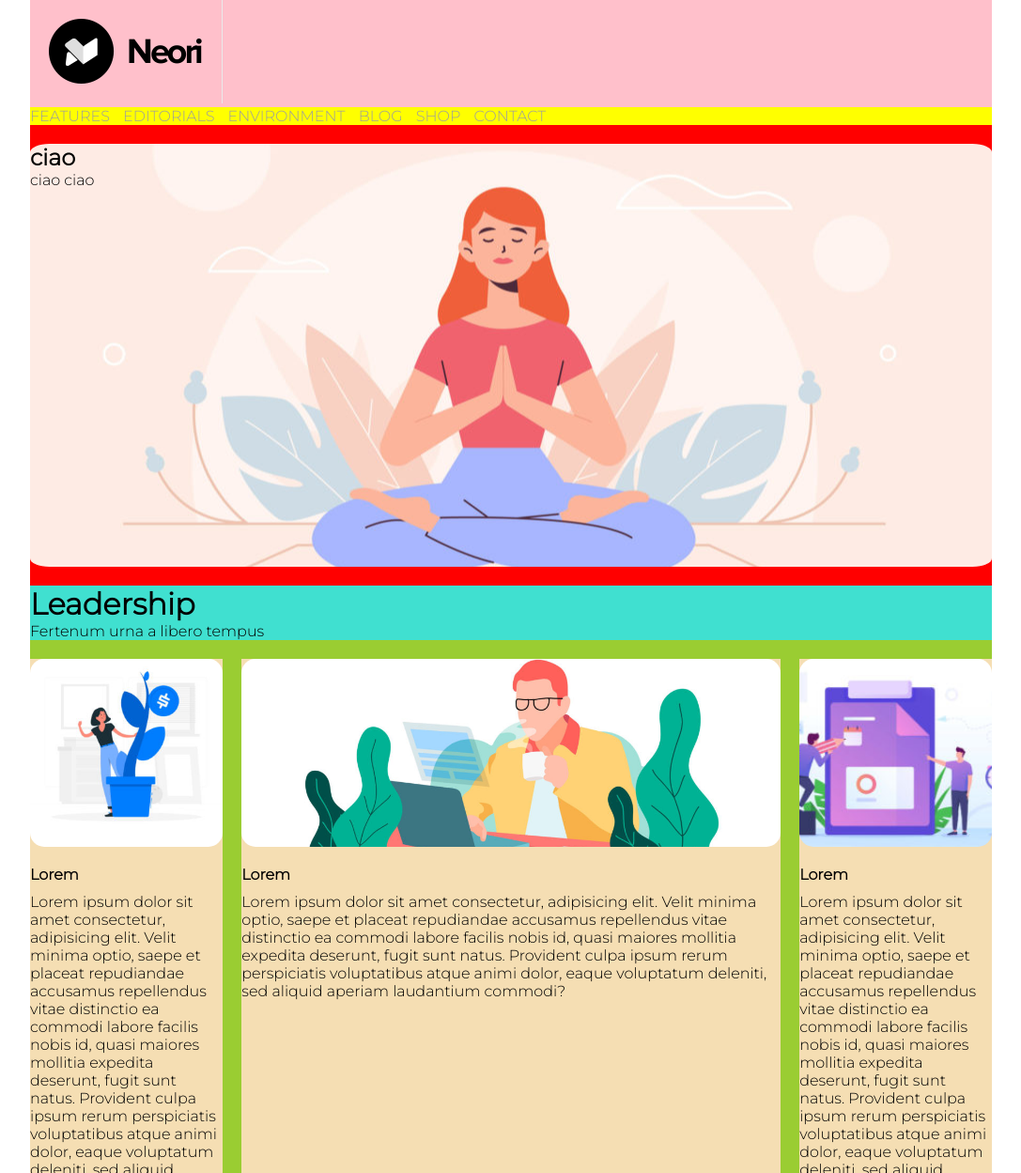
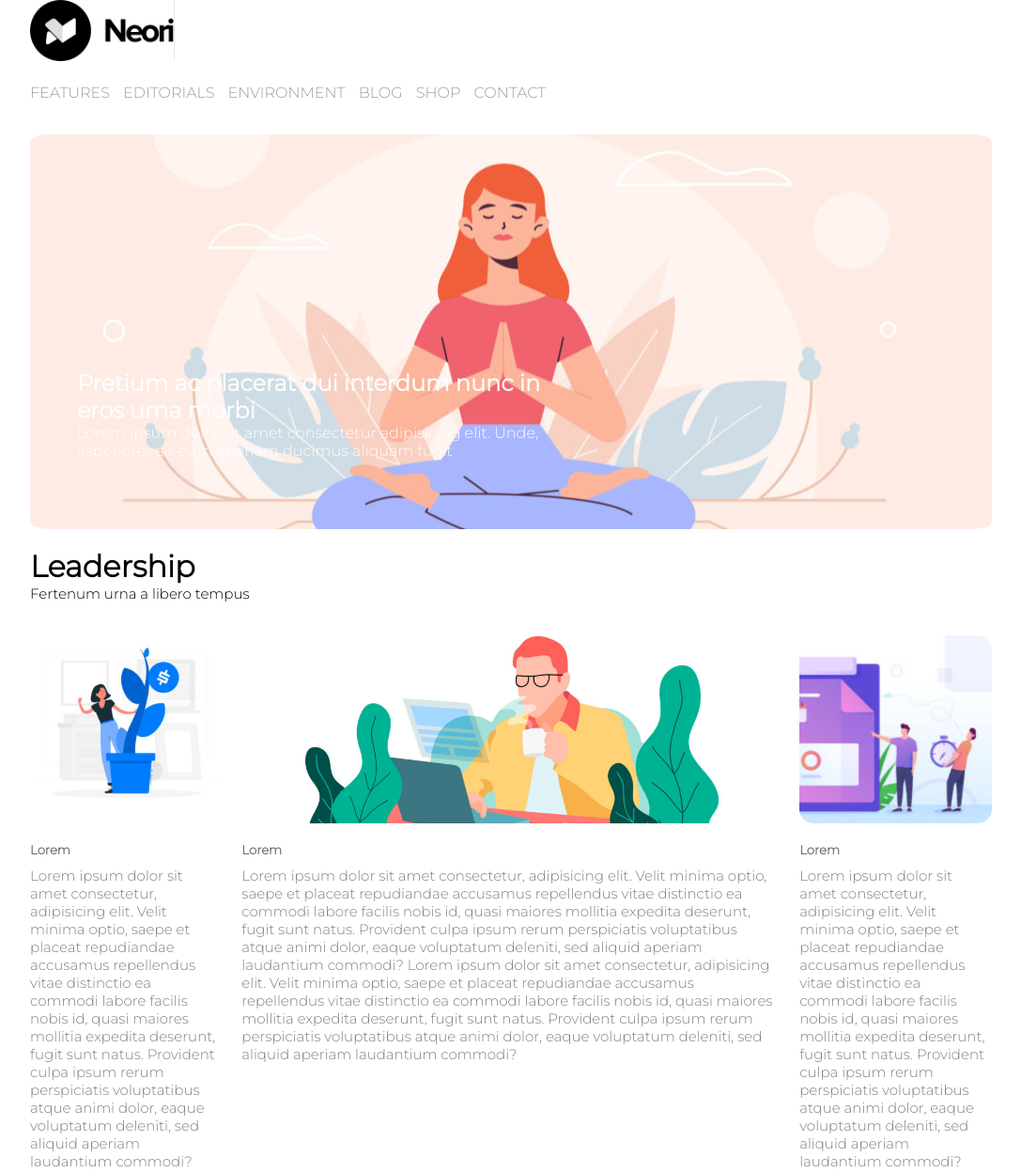
Before and after one commit to Isabella18081996/htmlcss-wp, a plain HTML site: page index.html in a window 1280 px wide. Shown: the top 1248 px of the page at 94% size, without its empty margins (96-1183 px from the left). Drawn offline with Linux system fonts and the light colour scheme.

Commit message:
esercizio quasi finito, mancano delle piccole cose

```diff
--- a/assets/style.css
+++ b/assets/style.css
@@ -16,6 +16,15 @@ nav li{
   padding-right: 10px;
 }
 
+nav li a{
+  color: #9E9E9E;
+  text-decoration: none;
+  text-transform: uppercase;
+}
+
+nav li a:hover{
+  color:black;
+}
 
 .clearfix::after{
   content: "";
@@ -26,57 +35,67 @@ nav li{
 .container{
   width: 80%;
   margin: 0 auto;
-  background-color: red;
+  /* background-color: rgb(206, 164, 164); */
   margin-top: 0;
 }
 
 .logo{
   margin-top: 0;
-  background-color: pink;
+ /*  background-color: pink; */
+  margin-bottom: 20px;
 }
 
 .logo-img{
-  width: 20%;
-  padding: 2%;
+  width: 15%;
+  padding-top: 0;
   border-right: 1px solid #E9E9E9;
 
 }
 
 nav{
-  background-color: yellow;
-  margin-bottom: 20px;
-  color: #9E9E9E;
+/*   background-color: yellow; */
+  margin-bottom: 35px;
+
 }
 
 .banner{
-  background-color: tomato;
+/*   background-color: tomato; */
   margin-bottom: 20px;
   background-image:url("img/banner.jpg");
   background-size: cover;
   width: 100%;
-  height: 450px;
+  height: 420px;
   background-position: center;
   border-radius: 2%;
+
 }
 
-
+.banner-text{
+  width: 55%;
+  height: 200px;
+  padding-top: 250px;
+  padding-left: 50px;
+  padding-bottom: 10px;
+  color: #FEFDFD;
+}
 
 main{
-  background-color: yellowgreen;
+/*   background-color: yellowgreen; */
   padding-bottom: 20px;
   margin-bottom: 20px;
 }
 
 .title{
 
-  margin-bottom: 20px;
-  background-color: turquoise;
+  margin-bottom: 35px;
+/*   background-color: turquoise; */
 }
 
 .col{
   float: left;
-  background-color: wheat;
+/*   background-color: wheat; */
   height: 600px;
+  color: gray;
 }
 
 
@@ -99,28 +118,52 @@ footer{
   border-radius: 15px;
   margin-bottom: 20px;
   background-size: cover;
-  background-position: center;
+/*   background-position: center; */
 }
 
 .left{
   background-image: url(img/img-1.jpg);
-/*   background-size: cover;
-  background-position: center; */
+  background-size: cover;
+  background-position: center;
 }
 
 .center{
   background-image: url(img/banner-2.jpg);
-/*   background-size: cover;
-  background-position: center; */
+  background-size: cover;
+  background-position: center;
 }
 
 .right{
   background-image: url(img/img-2.jpg);
-/*   background-size: cover;
-  background-position: center; */
+  background-size: cover;
+  background-position: right;
 
 }
 
-main h4{
+main h5{
   margin-bottom: 10px;
+  color:#747475;
 }
+
+main p{
+  font-size: 15px;
+}
+
+
+
+.heart::after {
+  content: "\2665";
+  color: red;
+}
+
+
+h1{
+  font: weight 500px;;
+}
+
+/* .background{
+  height: 100%;
+  background-color: black;
+  opacity: 25%;
+  border-radius: 2%;
+} */
--- a/index.html
+++ b/index.html
@@ -24,17 +24,20 @@
      <div class="logo"><img src="assets/img/logo.png" alt="logo" class="logo-img"></div>
      <nav>
        <ul>
-         <li>FEATURES</li>
-         <li>EDITORIALS</li>
-         <li>ENVIRONMENT</li>
-         <li>BLOG</li>
-         <li>SHOP</li>
-         <li>CONTACT</li>
+         <li><a href="#">FEATURES</a></li>
+         <li><a href="#">EDITORIALS</a></li>
+         <li><a href="#">ENVIRONMENT</a></li>
+         <li><a href="#">BLOG</a></li>
+         <li><a href="#">SHOP</a></li>
+         <li><a href="#">CONTACT</a></li>
        </ul>
      </nav>
      <div class="banner">
-       <h2>ciao</h2>
-       <p>ciao ciao</p>
+       <div class="background"></div>
+       <div class="banner-text">
+         <h2>Pretium ac placerat dui interdum nunc in eros urna morbi</h2>
+        <p>Lorem ipsum dolor sit amet consectetur adipisicing elit. Unde, asperiores sit eum aperiam ducimus aliquam fugit </p>
+      </div>
      </div>
   <!-- Main -->
     <main class="clearfix">
@@ -44,17 +47,17 @@
       </div>
       <div class="col col-left">
         <div class="immagine left"></div>
-        <h4>Lorem</h4>
+        <h5>Lorem</h5>
         <p>Lorem ipsum dolor sit amet consectetur, adipisicing elit. Velit minima optio, saepe et placeat repudiandae accusamus repellendus vitae distinctio ea commodi labore facilis nobis id, quasi maiores mollitia expedita deserunt, fugit sunt natus. Provident culpa ipsum rerum perspiciatis voluptatibus atque animi dolor, eaque voluptatum deleniti, sed aliquid aperiam laudantium commodi?</p>
       </div>
       <div class="col col-center">
         <div class="immagine center"></div>
-        <h4>Lorem</h4>
-        <p>Lorem ipsum dolor sit amet consectetur, adipisicing elit. Velit minima optio, saepe et placeat repudiandae accusamus repellendus vitae distinctio ea commodi labore facilis nobis id, quasi maiores mollitia expedita deserunt, fugit sunt natus. Provident culpa ipsum rerum perspiciatis voluptatibus atque animi dolor, eaque voluptatum deleniti, sed aliquid aperiam laudantium commodi?</p>
+        <h5>Lorem</h5>
+        <p>Lorem ipsum dolor sit amet consectetur, adipisicing elit. Velit minima optio, saepe et placeat repudiandae accusamus repellendus vitae distinctio ea commodi labore facilis nobis id, quasi maiores mollitia expedita deserunt, fugit sunt natus. Provident culpa ipsum rerum perspiciatis voluptatibus atque animi dolor, eaque voluptatum deleniti, sed aliquid aperiam laudantium commodi? Lorem ipsum dolor sit amet consectetur, adipisicing elit. Velit minima optio, saepe et placeat repudiandae accusamus repellendus vitae distinctio ea commodi labore facilis nobis id, quasi maiores mollitia expedita deserunt, fugit sunt natus. Provident culpa ipsum rerum perspiciatis voluptatibus atque animi dolor, eaque voluptatum deleniti, sed aliquid aperiam laudantium commodi?</p>
       </div>
       <div class="col col-right">
         <div class="immagine right"></div>
-        <h4>Lorem</h4>
+        <h5>Lorem</h5>
         <p>Lorem ipsum dolor sit amet consectetur, adipisicing elit. Velit minima optio, saepe et placeat repudiandae accusamus repellendus vitae distinctio ea commodi labore facilis nobis id, quasi maiores mollitia expedita deserunt, fugit sunt natus. Provident culpa ipsum rerum perspiciatis voluptatibus atque animi dolor, eaque voluptatum deleniti, sed aliquid aperiam laudantium commodi?</p>
       </div>
 
@@ -63,7 +66,7 @@
 
   <!-- Footer -->
     <footer>
-    <p>Designed with </p>
+    <p>Designed with <span class="heart"></span> </p>
     </footer>
   <!-- /Footer -->
 
```
